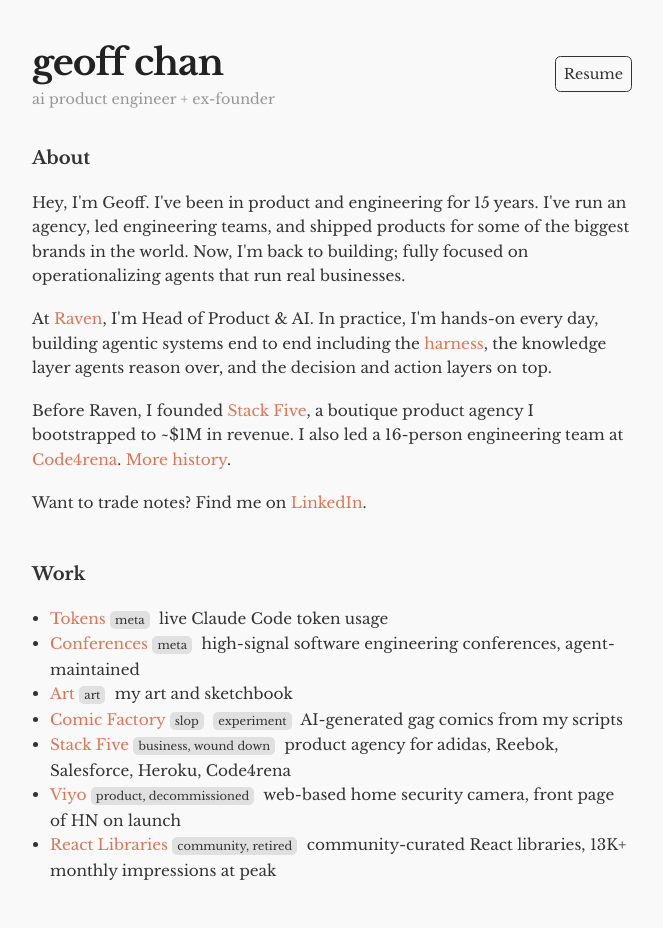
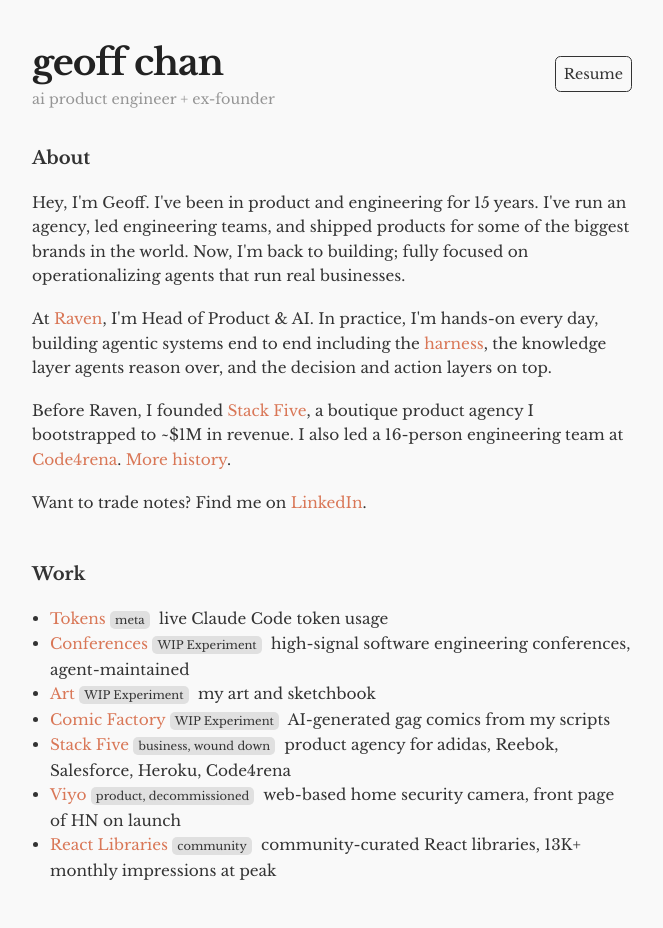
Before and after one commit to geoffchan23/geoffchan23.github.io, a Jekyll site: the page built from index.html, in a window 1280 px wide. Shown: the whole page, without its empty margins (308-971 px from the left). Built offline with Jekyll 4.4.1, drawn with Linux system fonts in a browser that asks for light colours.

Commit message:
home: standardize WIP tags and untag React Libraries as retired
Co-Authored-By: Claude Opus 4.7 (1M context) <noreply@anthropic.com>

```diff
--- a/index.html
+++ b/index.html
@@ -24,12 +24,12 @@ description: Geoff Chan is Head of Product & AI at Raven.ai, building agentic sy
         <h2>Work</h2>
         <ul>
             <li><a href="/tokens/">Tokens</a> <span class="tag">meta</span> live Claude Code token usage</li>
-            <li><a href="/conferences/">Conferences</a> <span class="tag">meta</span> high-signal software engineering conferences, agent-maintained</li>
-            <li><a href="/art/">Art</a> <span class="tag">art</span> my art and sketchbook</li>
-            <li><a href="/comics/">Comic Factory</a> <span class="tag">slop</span> <span class="tag">experiment</span> AI-generated gag comics from my scripts</li>
+            <li><a href="/conferences/">Conferences</a> <span class="tag">WIP Experiment</span> high-signal software engineering conferences, agent-maintained</li>
+            <li><a href="/art/">Art</a> <span class="tag">WIP Experiment</span> my art and sketchbook</li>
+            <li><a href="/comics/">Comic Factory</a> <span class="tag">WIP Experiment</span> AI-generated gag comics from my scripts</li>
             <li><a href="https://stackfive.io">Stack Five</a> <span class="tag">business, wound down</span> product agency for adidas, Reebok, Salesforce, Heroku, Code4rena</li>
             <li><a href="#">Viyo</a> <span class="tag">product, decommissioned</span> web-based home security camera, front page of HN on launch</li>
-            <li><a href="https://reactlibraries.com">React Libraries</a> <span class="tag">community, retired</span> community-curated React libraries, 13K+ monthly impressions at peak</li>
+            <li><a href="https://reactlibraries.com">React Libraries</a> <span class="tag">community</span> community-curated React libraries, 13K+ monthly impressions at peak</li>
         </ul>
     </section>
 </main>
```
